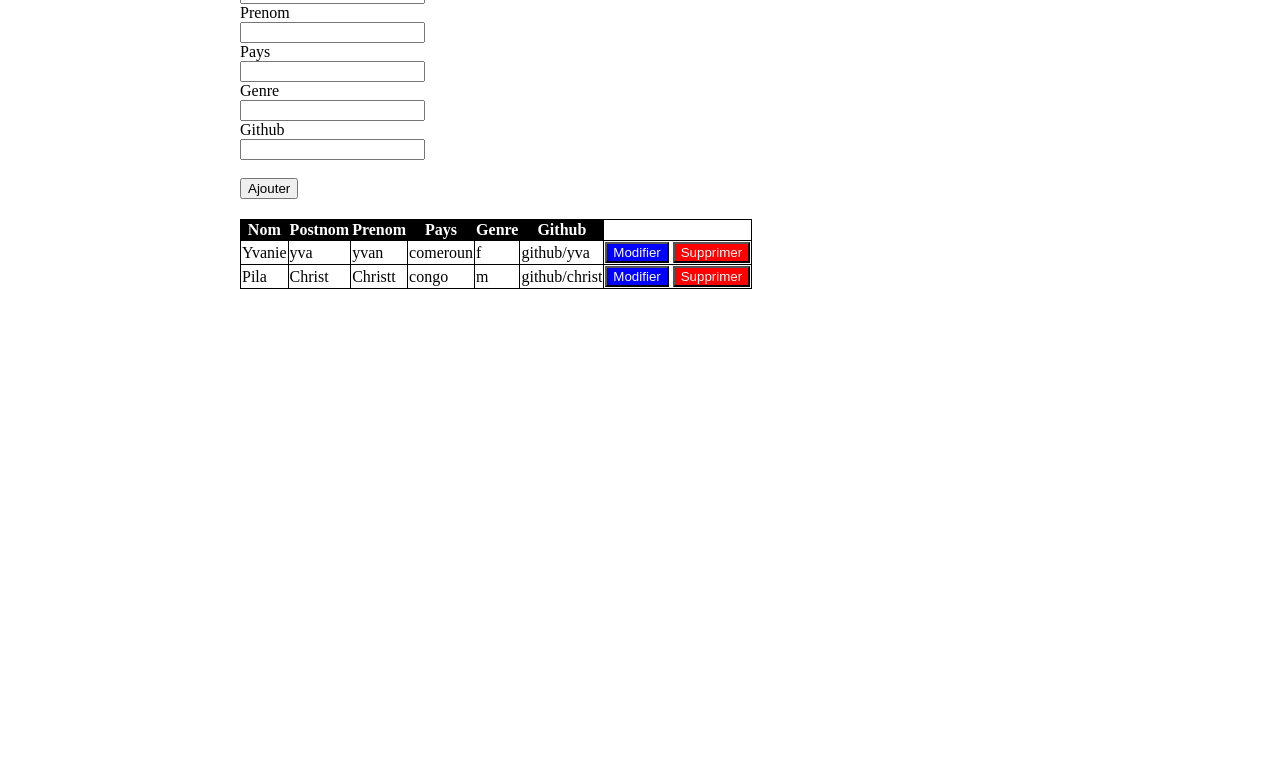
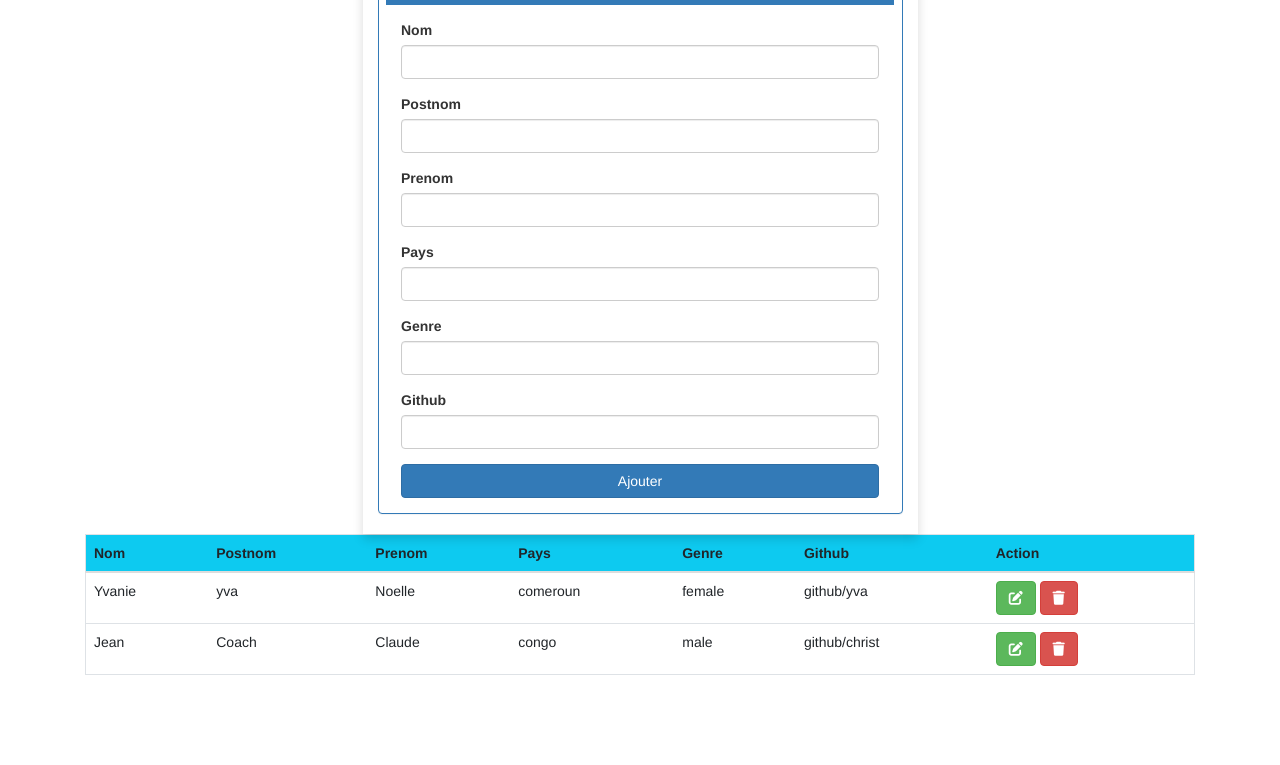
Before and after one commit to Yvanie/javascript, a plain HTML site: page index.html in a window 1280 px wide. Shown: the part 172-937 px from the top of the page. Before the commit the page ends 800 px from the top, so only its background shows below. Drawn offline with nearby package versions, Linux system fonts and the light colour scheme; files that its build step writes are made by us from their sources.

Commit message:
adding css file

```diff
--- a/css/style.css
+++ b/css/style.css
@@ -3,28 +3,7 @@ table{
     border-collapse: collapse;
     margin-top: 20px;
 }
-td, th{
-    border: 1px solid black;
-    border-collapse: collapse;
+.container{
+    padding: 70px;
+    margin: auto;
 }
-h1{
-    text-align: center;
-    color: rgb(0, 0, 255);
-}
-th{
-    background-color: black;
-    color: white;
-}
-.container{
-    max-width: 800px;
-    margin: 40px auto;
-}
-
-.btn1 {
-    background-color: rgb(255,0,0);
-    color: rgb(255,255,255);
-}
-.btn {
-    background-color: rgb(0,0,255);
-    color: rgb(255,255,255);
-}
--- a/index.html
+++ b/index.html
@@ -5,50 +5,64 @@
     <meta http-equiv="X-UA-Compatible" content="IE=edge">
     <meta name="viewport" content="width=device-width, initial-scale=1.0">
     <title>Learning javascript</title>
-    <link rel="stylesheet" href="css/style.css">
+    <link rel="stylesheet" href="style.css">
+    <link rel="stylesheet" href="https://cdn.jsdelivr.net/npm/bootstrap@5.2.3/dist/css/bootstrap.min.css">
+    <link rel="stylesheet" href="https://cdnjs.cloudflare.com/ajax/libs/font-awesome/6.2.1/css/all.min.css" integrity="sha512-MV7K8+y+gLIBoVD59lQIYicR65iaqukzvf/nwasF0nqhPay5w/9lJmVM2hMDcnK1OnMGCdVK+iQrJ7lzPJQd1w==" crossorigin="anonymous" referrerpolicy="no-referrer" />
+    <link rel="stylesheet" href="https://cdn.jsdelivr.net/npm/bootstrap@3.3.7/dist/css/bootstrap.min.css" integrity="sha384-BVYiiSIFeK1dGmJRAkycuHAHRg32OmUcww7on3RYdg4Va+PmSTsz/K68vbdEjh4u" crossorigin="anonymous">
 </head>
+
 <body>
-    <div class="container">
+    <div class="container mt-4">
+        <div class="row col-md-6 col-md-offset-3 shadow ">
+            <div class="panel panel-primary">
+                    <div class="panel-heading text-center">
                         <h1>Gestion des apprennent</h1>
-
+                    </div>
+                    <div class="panel-body">
                         <form name="form" id="form" onsubmit="event.preventDefault()">
-            <div>
-                <label for="nom">Nom</label><br>
-                <input type=" text" name="nom" id="nom" required >
+                            <div class="form-group">
+                                <label for="nom">Nom <i class="fa fa-class-name"></i></label><br>
+                                <input class="form-control" type=" text" name="nom" id="nom" required >
                             </div>
-            <div>
+                            <div class="form-group">
                                 <label for="postnom">Postnom</label><br>
-                <input type=" text" name="postnom" id="postnom" required>
+                                <input class="form-control" type=" text" name="postnom" id="postnom" required>
                             </div>
-            <div>
+                            <div class="form-group">
                                 <label for="prenom">Prenom</label><br>
-                <input type=" text" name="prenom" id="prenom" required>
+                                <input class="form-control" type=" text" name="prenom" id="prenom" required>
                             </div>
-            <div>
+                            <div class="form-group">
                                 <label for="pays">Pays</label><br>
-                <input type=" text" name="pays" id="pays" required>
+                                <input class="form-control" type=" text" name="pays" id="pays" required>
                             </div>
-            <div>
+                            <div class="form-group">
                                 <label for="genre">Genre</label><br>
-                <input type=" text" name="genre" id="genre" required>
+                                <select class="form-control" ype=" text" name="genre" id="genre" required >
+                                    <option>Male</option>
+                                    <option>Female</option>
+                                    <option>Autre</option>
+                                </select>
                             </div>
-            <div>
+                            <div class="form-group">
                                 <label for="github">Github</label><br>
-                <input type=" text" name="github" id="github" required>
-            </div><br>
-            <div>
-                <button type="submit" value="Submit" id="btnsubmit"></button>
+                                <input class="form-control" type=" text" name="github" id="github" required>
                             </div>
+                                <button class="btn btn-primary w-100" type="submit" value="Submit" id="btnsubmit"></button>
                     </form>
-        <table class="list" >
-            <thead>
+            </div>
+        </div>
+    </div>
+        <table class="table" >
+            <thead class="bg-info">
                      <tr>
-                        <th>Nom</th>
-                        <th>Postnom</th>
-                        <th>Prenom</th>
-                        <th>Pays</th>
-                        <th>Genre</th>
-                        <th>Github</th>
+                        <th scope="col">Nom</th>
+                        <th scope="col">Postnom</th>
+                        <th scope="col">Prenom</th>
+                        <th scope="col">Pays</th>
+                        <th scope="col">Genre</th>
+                        <th scope="col">Github</th>
+                        <th scope="col">Action</th>
                     </tr>
             </thead>
             <tbody>
@@ -56,6 +70,7 @@
             </tbody>
         </table>
     <script src="js/index.js"></script>
+    <script src="https://cdn.jsdelivr.net/npm/bootstrap@5.2.3/dist/js/bootstrap.bundle.min.js"></script>
 </div>
 </body>
 </html>
--- a/js/index.js
+++ b/js/index.js
@@ -15,19 +15,19 @@ let apprennents =[
     {
         'nom': "Yvanie",
         'postnom' : "yva",
-        'prenom' : "yvan",
+        'prenom' : "Noelle",
         'pays' : "comeroun",
         'github': "github/yva",
-        'genre': "f",
+        'genre': "female",
         'isdone': false
     },
     {
-        'nom': "Pila",
-        'postnom' : "Christ",
-        'prenom' : "Christt",
+        'nom': "Jean",
+        'postnom' : "Coach",
+        'prenom' : "Claude",
         'pays' : "congo",
         'github': "github/christ",
-        'genre': "m",
+        'genre': "male",
         'isdone': false
     }
 ]
@@ -44,10 +44,12 @@ function loadapprennetInTable(){
     <td> ${list.github}</td>
 
     <td>
-    <button class='btn' data-nom="${list.nom}" data-postnom="${list.postnom}" data-prenom="${list.prenom}"
+    <button class="btn btn-success" data-nom="${list.nom}" data-postnom="${list.postnom}" data-prenom="${list.prenom}"
     data-pays="${list.pays}" data-genre="${list.genre}" data-github="${list.github}"
-    onclick= "editApprennent(this)"> Modifier</button>
-    <button class='btn1' onclick="deleteApprennent(this, ${apprennents.indexOf(list)}); confirmation()"> Supprimer</button>
+    onclick= "editApprennent(this)"><i class="fas fa-edit"></i></button>
+    <button class="btn btn-danger" onclick="deleteApprennent(confirmation(this, ${apprennents.indexOf(list)}))">
+    <i class="fa fa-trash" aria-hidden="true"></i>
+   </button>
     </td>
     </tr>
     `
@@ -120,12 +122,10 @@ function deleteApprennent(e, index){
     loadapprennetInTable()
 }
 
-function confirmation(){
-    var result = confirm("Are you sure you want to delete?");
-    if(result){
-        return true;
-    }else{
-        return false;
+function confirmation(e, index){
+    let result = confirm("Are you sure you want to delete?");
+    if(result == true){
+        deleteApprennent(e, index);
     }
 }
 function editApprennent(e, list){
```
Also changed, not shown: learn.html (added, +166 -0 lines). Lines whose indentation alone changed are shown as unchanged.
